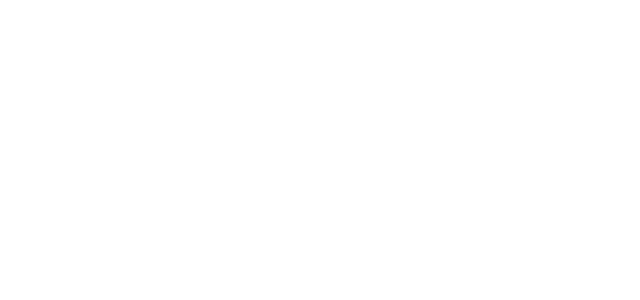
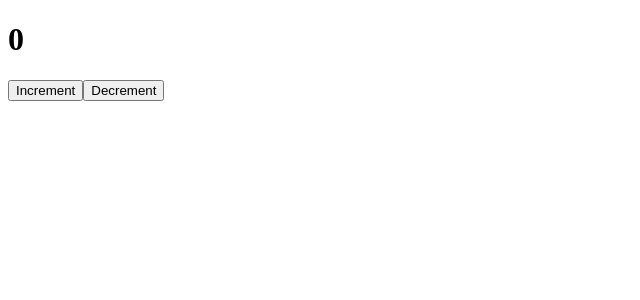
Before and after one commit to 734maboy/react-fundamental-practice, a React (Create React App) app: page / in a window 1280 px wide. Shown: the top 300 px of the page, without its empty margins (0-640 px from the left). Built offline with nearby package versions, Linux system fonts and the light colour scheme.

Commit message:
create-counter-component

```diff
--- a/src/App.js
+++ b/src/App.js
@@ -1,9 +1,11 @@
-import React from 'react'
+import React, { useState } from 'react'
+import Counter from './components/Counter'
 
 function App() {
+
   return (
     <div className="App">
-
+      <Counter/>
     </div>
   );
 }
--- /dev/null
+++ b/src/components/Counter.jsx
@@ -0,0 +1,23 @@
+import React, { useState } from 'react'
+
+const Counter = () => {
+  const [count, setCount] = useState(0);
+
+  function increment() {
+    setCount(count + 1);
+  }
+
+  function decrement() {
+    setCount(count - 1);
+  }
+
+  return (
+    <div>
+      <h1> { count } </h1>
+      <button onClick={increment} > Increment </button>
+      <button onClick={decrement}> Decrement </button>
+    </div>
+  )
+}
+
+export default Counter
```
